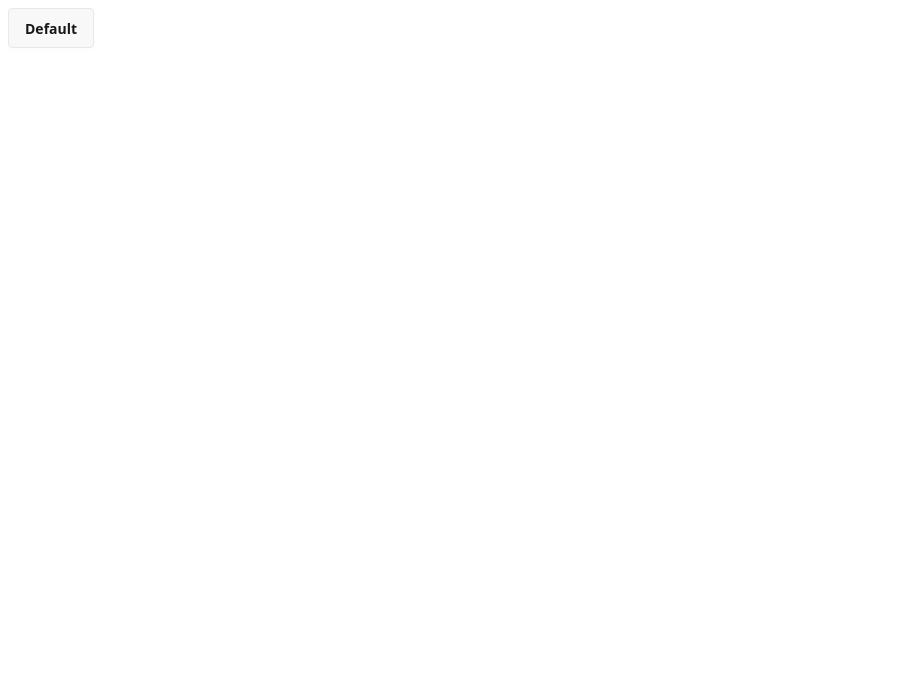
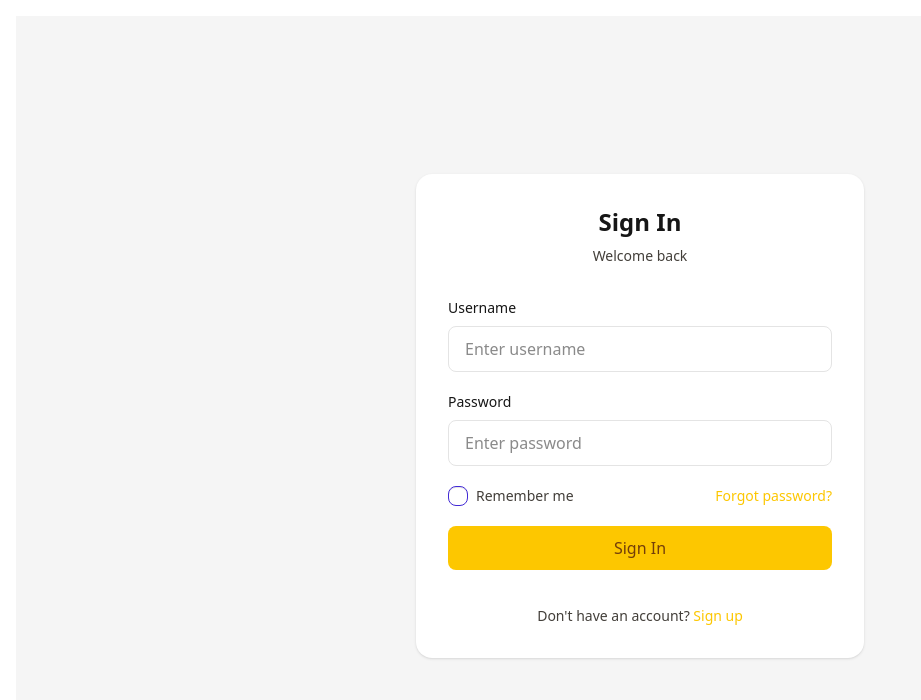
Before and after one commit to venawm/coding-challange, a React (Vite) app: page / in a window 1280 px wide. Shown: the top 700 px of the page, without its empty margins (0-921 px from the left). Built offline with nearby package versions, Linux system fonts and the light colour scheme.

Commit message:
feat: implement login page ui

```diff
--- a/package.json
+++ b/package.json
@@ -14,6 +14,7 @@
     "daisyui": "^5.3.3",
     "react": "^19.1.1",
     "react-dom": "^19.1.1",
+    "react-router-dom": "^7.9.4",
     "tailwindcss": "^4.1.14"
   },
   "devDependencies": {
--- a/src/App.tsx
+++ b/src/App.tsx
@@ -1,8 +1,13 @@
+import { BrowserRouter as Router, Routes, Route, Link } from "react-router-dom";
+import LoginPage from "./pages/Login";
+
 function App() {
   return (
-    <div className="px-2 py-2">
-      <button className="btn">Default</button>
-    </div>
+    <Router>
+      <Routes>
+        <Route path="/" element={<LoginPage />} />
+      </Routes>
+    </Router>
   );
 }
 
--- a/src/index.css
+++ b/src/index.css
@@ -1,2 +1,37 @@
 @import "tailwindcss";
 @plugin "daisyui";
+
+@theme inline {
+  --color-base-100: oklch(100% 0 0);
+  --color-base-200: oklch(97% 0 0);
+  --color-base-300: oklch(92% 0 0);
+  --color-base-content: oklch(20% 0 0);
+  --color-primary: oklch(85% 0.199 91.936);
+  --color-primary-content: oklch(42% 0.095 57.708);
+  --color-secondary: oklch(75% 0.183 55.934);
+  --color-secondary-content: oklch(40% 0.123 38.172);
+  --color-accent: oklch(0% 0 0);
+  --color-accent-content: oklch(100% 0 0);
+  --color-neutral: oklch(37% 0.01 67.558);
+  --color-neutral-content: oklch(92% 0.003 48.717);
+  --color-info: oklch(74% 0.16 232.661);
+  --color-info-content: oklch(39% 0.09 240.876);
+  --color-success: oklch(76% 0.177 163.223);
+  --color-success-content: oklch(37% 0.077 168.94);
+  --color-warning: oklch(82% 0.189 84.429);
+  --color-warning-content: oklch(41% 0.112 45.904);
+  --color-error: oklch(70% 0.191 22.216);
+  --color-error-content: oklch(39% 0.141 25.723);
+  --radius-selector: 1rem;
+  --radius-field: 0.5rem;
+  --radius-box: 1rem;
+  --size-selector: 0.25rem;
+  --size-field: 0.25rem;
+  --border: 1px;
+  --depth: 1;
+  --noise: 0;
+}
+
+body {
+  @apply p-4 bg-base-100 text-base-content;
+}
--- /dev/null
+++ b/src/pages/Login.tsx
@@ -0,0 +1,82 @@
+import React, { useState } from "react";
+
+const LoginPage = () => {
+  const [username, setUsername] = useState("");
+  const [password, setPassword] = useState("");
+
+  const handleSubmit = () => {
+    console.log("Login attempt:", { username, password });
+  };
+
+  return (
+    <div className="min-h-screen flex items-center justify-center p-6 bg-base-200">
+      <div className="w-full max-w-md p-8 rounded-2xl bg-base-100 shadow">
+        {/* Header */}
+        <div className="text-center mb-8">
+          <h1 className="text-2xl font-semibold text-base-content mb-2">
+            Sign In
+          </h1>
+          <p className="text-sm text-neutral">Welcome back</p>
+        </div>
+
+        {/* Form */}
+        <div className="space-y-5">
+          <div className="space-y-2">
+            <label className="block text-sm font-medium text-base-content">
+              Username
+            </label>
+            <input
+              type="text"
+              value={username}
+              onChange={(e) => setUsername(e.target.value)}
+              placeholder="Enter username"
+              className="w-full px-4 py-2.5 rounded-lg border border-base-300 bg-base-100 text-base-content focus:outline-none focus:ring-2 focus:ring-primary transition"
+            />
+          </div>
+
+          <div className="space-y-2">
+            <label className="block text-sm font-medium text-base-content">
+              Password
+            </label>
+            <input
+              type="password"
+              value={password}
+              onChange={(e) => setPassword(e.target.value)}
+              placeholder="Enter password"
+              className="w-full px-4 py-2.5 rounded-lg border border-base-300 bg-base-100 text-base-content focus:outline-none focus:ring-2 focus:ring-primary transition"
+            />
+          </div>
+
+          <div className="flex items-center justify-between text-sm">
+            <label className="flex items-center gap-2 cursor-pointer">
+              <input
+                type="checkbox"
+                className="checkbox checkbox-sm checkbox-primary"
+              />
+              <span className="text-neutral">Remember me</span>
+            </label>
+            <button className="text-sm font-medium text-primary hover:underline">
+              Forgot password?
+            </button>
+          </div>
+
+          <button
+            onClick={handleSubmit}
+            className="w-full py-2.5 rounded-lg font-medium bg-primary text-primary-content hover:brightness-110 transition"
+          >
+            Sign In
+          </button>
+
+          <div className="text-center text-sm pt-4 text-neutral">
+            Don&apos;t have an account?{" "}
+            <button className="font-medium text-primary hover:underline">
+              Sign up
+            </button>
+          </div>
+        </div>
+      </div>
+    </div>
+  );
+};
+
+export default LoginPage;
```
Also changed, not shown: src/context/AuthContext.tsx (added), 1 other file (tests, documents, lock files or other folders).
